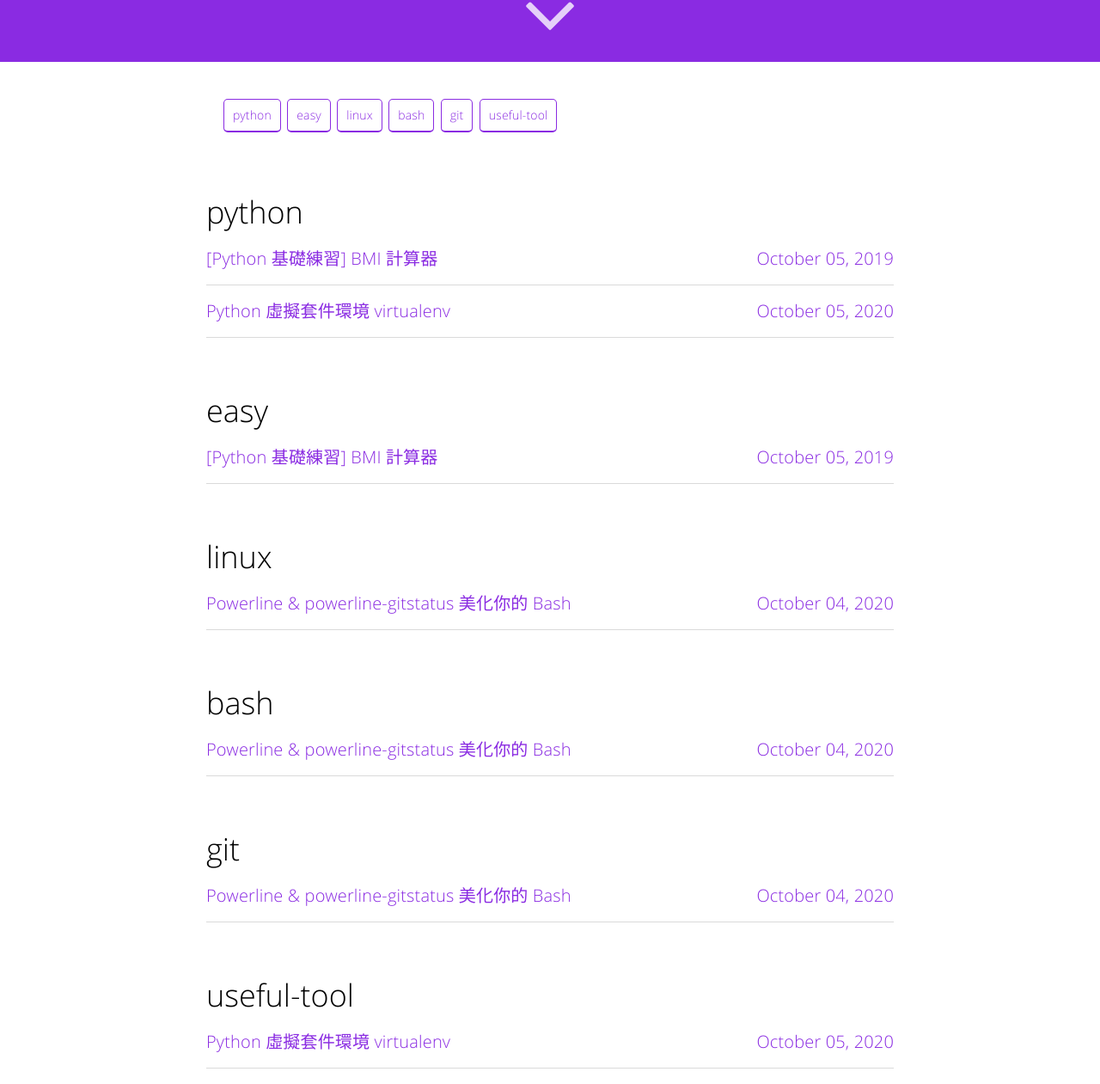
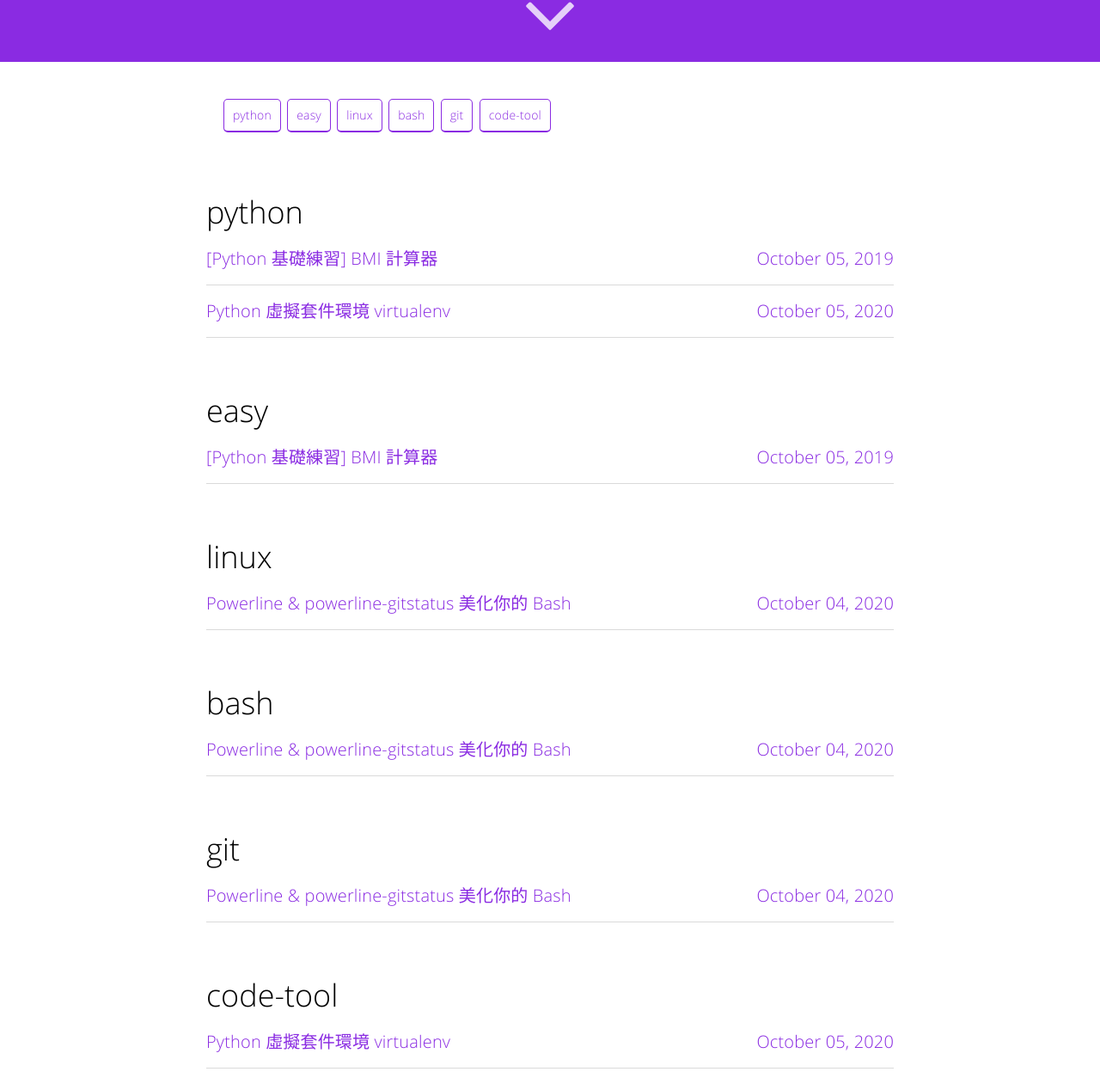
Before and after one commit to vuncrychen/blog, a Jekyll site: the page built from tags.html, in a window 1280 px wide. Shown: the part 828-2089 px from the top of the page at 86% size. Built offline with Jekyll 4.4.1, drawn with Linux system fonts in a browser that asks for light colours.

Commit message:
change tag

```diff
--- a/_posts/2020-10-06-python-virtualenv.md
+++ b/_posts/2020-10-06-python-virtualenv.md
@@ -6,7 +6,7 @@
 description: 建立乾淨的 python 工作環境
 tags:
 - python
-- useful-tool
+- code-tool
 categories:
 - python 學習之路
 twitter_text: 建立乾淨的 python 工作環境
```
